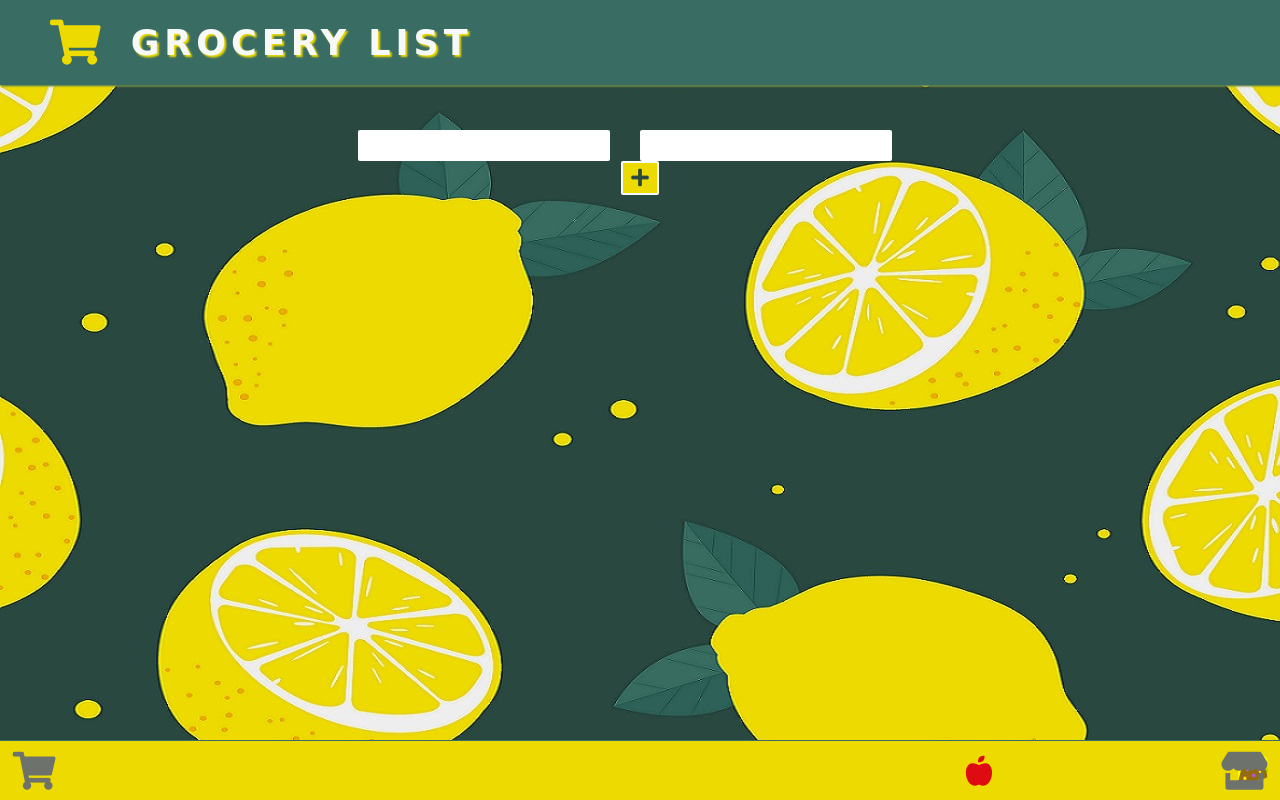
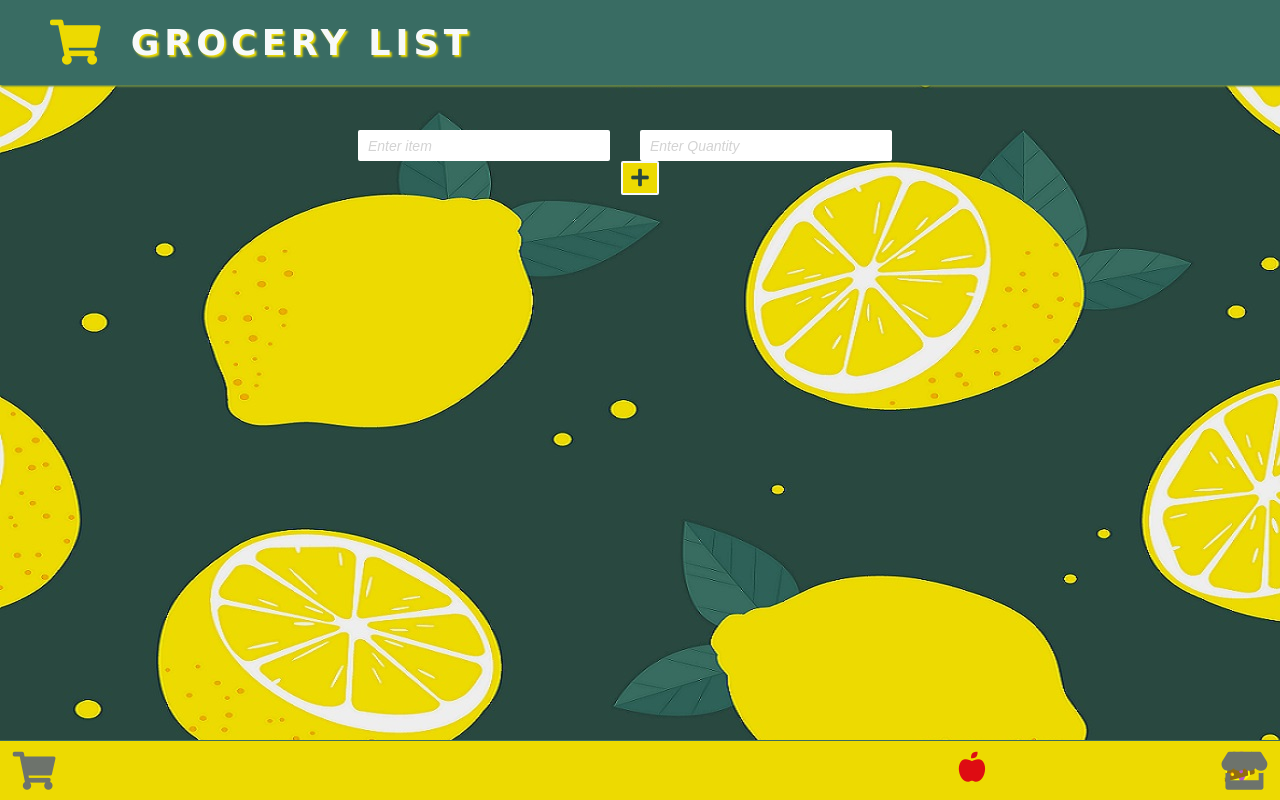
Before and after one commit to Noreen-Jamil/grocery-list-js, a plain HTML site: page index.html in a window 1280 px wide. Drawn offline with Linux system fonts and the light colour scheme.

Commit message:
Add files via upload

```diff
--- a/index.html
+++ b/index.html
@@ -14,13 +14,13 @@
 		<h1>Grocery List</h1>
 	</header>
 	<main>
-		<input type="text" name="item" id="grocery-item" maxlength="25">
-		<input type="text" name="quantity"  id="quantity" maxlength="10">
+		<input type="text" name="item" id="grocery-item" maxlength="25" placeholder="Enter item">
+		<input type="text" name="quantity"  id="quantity" maxlength="10" placeholder="Enter Quantity">
 		<button  onclick="addItem()"><i class="fas fa-plus"></i></button>
 	</main>
 	<footer>
 
-
+		<div>
 			<i class="fas fa-shopping-cart"></i> <!-- cart -->
 			<i class="fas fa-apple-alt"></i> <!-- apple -->
 			<i class="fas fa-pepper-hot"></i> <!-- pepper -->
@@ -30,7 +30,7 @@
 			<i class="fas fa-pizza-slice"></i> <!-- pizza -->
 
 			<i class="fas fa-store"></i> <!-- store -->
-
+		</div>
 	</footer>
 	<script src="script.js"></script>
 </body>
--- a/style.css
+++ b/style.css
@@ -8,7 +8,7 @@ body{
 	background: url("images/back-img.jpg") repeat ;
 	justify-content: center;
 	flex-direction: column;
-	overflow-x: hidden;
+	/* overflow-x: hidden; */
 
 }
 
@@ -88,6 +88,11 @@ header,body,main{
 			font-weight: 500;
 			border:none;
 			margin-right: 5%;
+		}
+		input::placeholder{
+			font-size: 14px;
+			color:lightgray;
+			font-style: italic;
 		}
 		button{
 			padding:5px 8px;
@@ -210,6 +215,7 @@ header,body,main{
 			}
 			main{
 				flex-direction: column;
+				width:90%;
 			}
 			input{
 				width:50%;
@@ -217,6 +223,7 @@ header,body,main{
 				padding:5px;
 				margin-right: 0;
 			}
+
 			header{
 				padding-right: 0;
 				padding-left: 10px;
```
Lines whose indentation alone changed are shown as unchanged.
